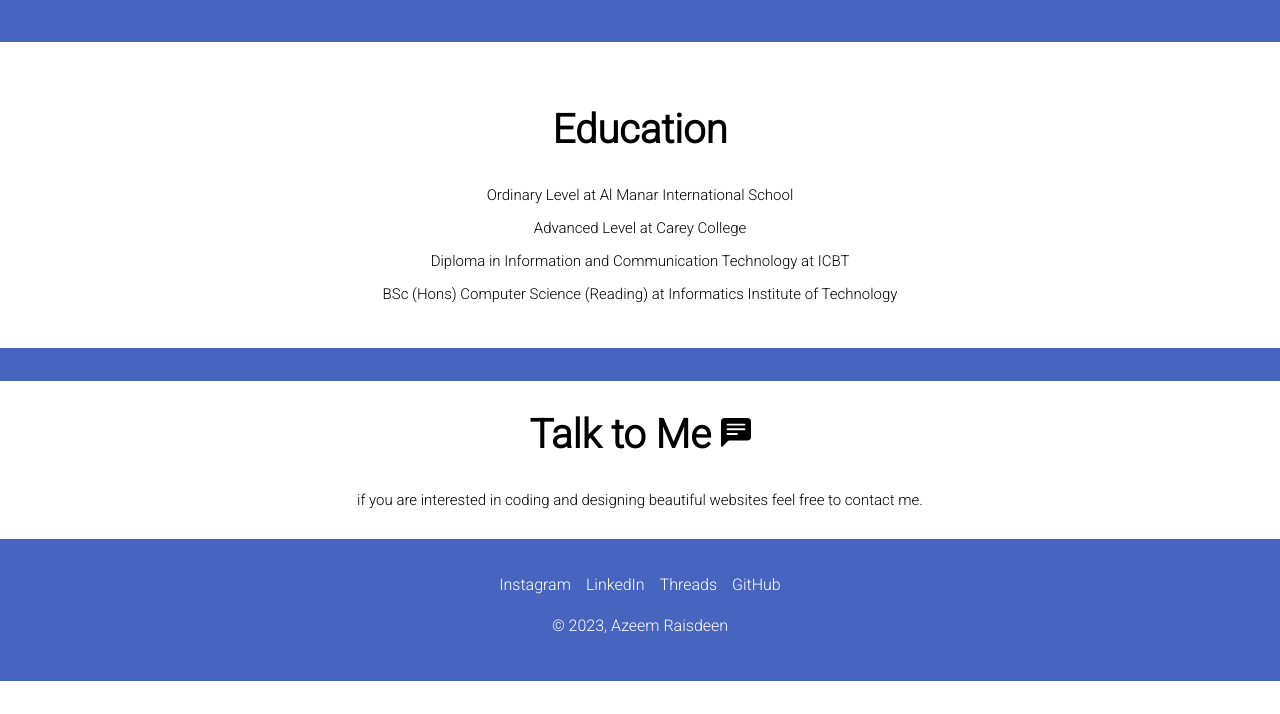
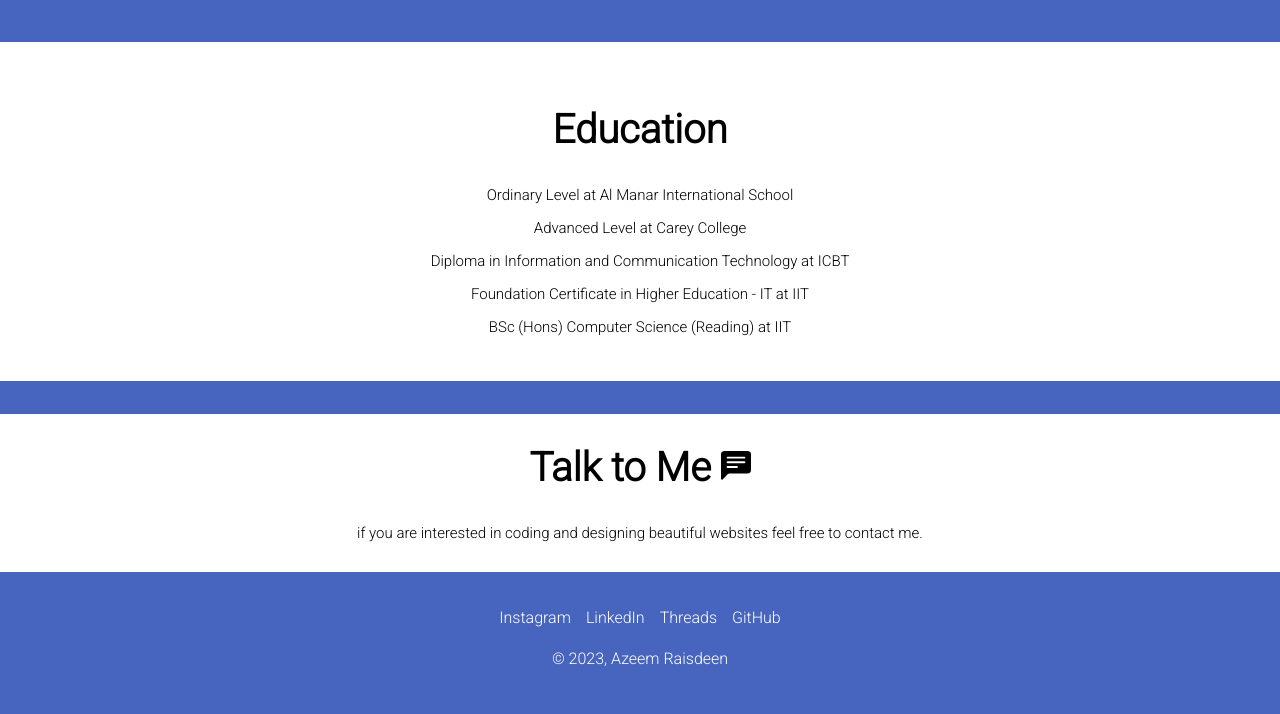
Before and after one commit to azeemraisdeen/portfolio, a plain HTML site: page index.html in a window 1280 px wide. Shown: the part 1396-2110 px from the top of the page. Before the commit the page ends 2077 px from the top, so only its background shows below. Drawn offline with nearby package versions, Linux system fonts and the light colour scheme; a web font is replaced by a local one.

Commit message:
Added Foundation in IT under Education section

```diff
--- a/index.html
+++ b/index.html
@@ -50,7 +50,8 @@
                     <p class="profile-desc" style="color: black;">Ordinary Level at Al Manar International School</p>
                     <p class="profile-desc" style="color: black;">Advanced Level at Carey College</p>
                     <p class="profile-desc" style="color: black;">Diploma in Information and Communication Technology at ICBT</p>
-                    <p class="profile-desc" style="color: black;">BSc (Hons) Computer Science (Reading) at Informatics Institute of Technology</p>
+                    <p class="profile-desc" style="color: black;">Foundation Certificate in Higher Education - IT at IIT</p>
+                    <p class="profile-desc" style="color: black;">BSc (Hons) Computer Science (Reading) at IIT</p>
                 </div>
                 <div class="contact">
                     <h2 class="contact-heading">Talk to Me <svg class="message-icon" xmlns="http://www.w3.org/2000/svg" width="30px" height="30px" fill="currentColor" class="bi bi-chat-left-text-fill" viewBox="0 0 16 16">
```
